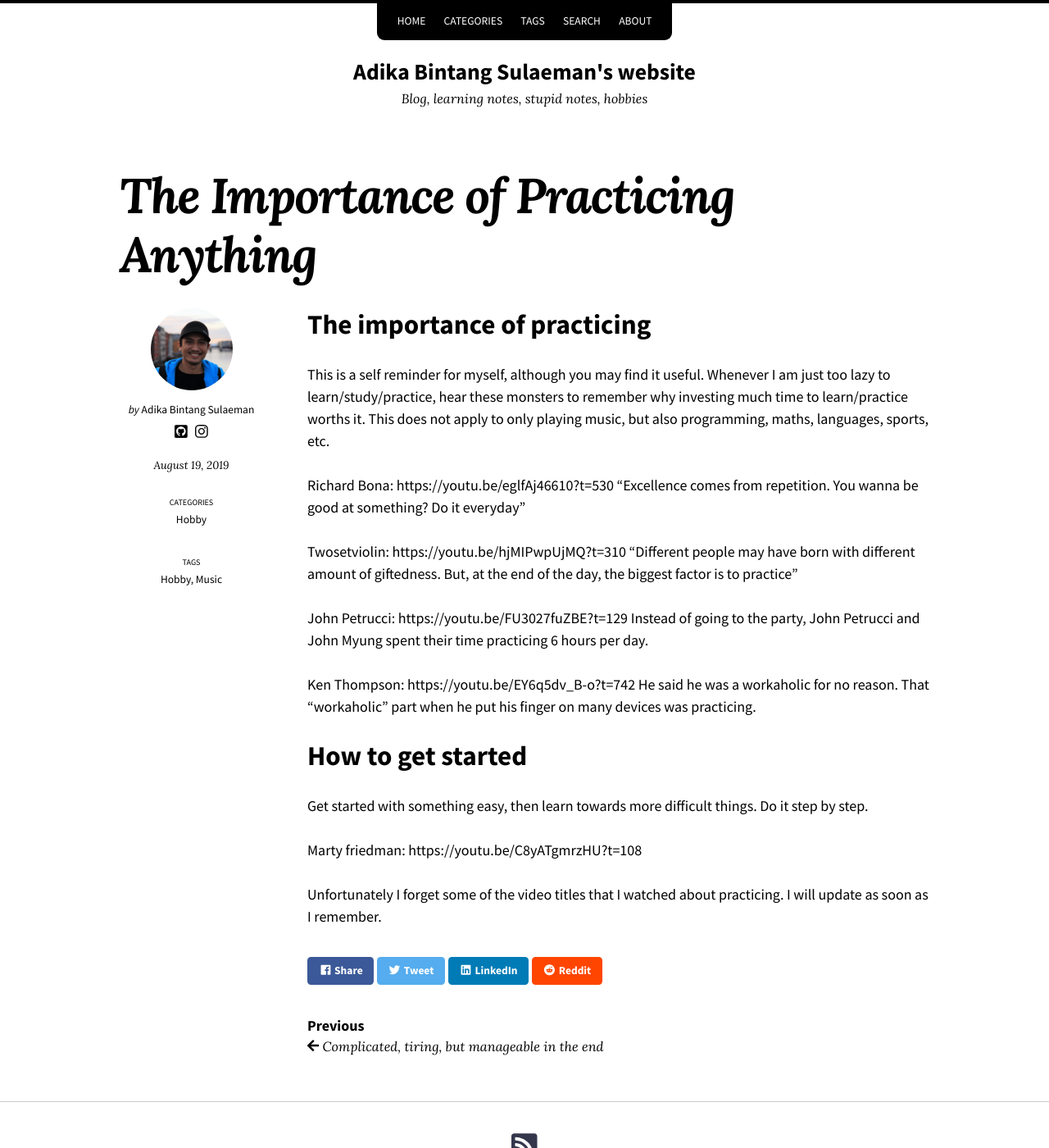
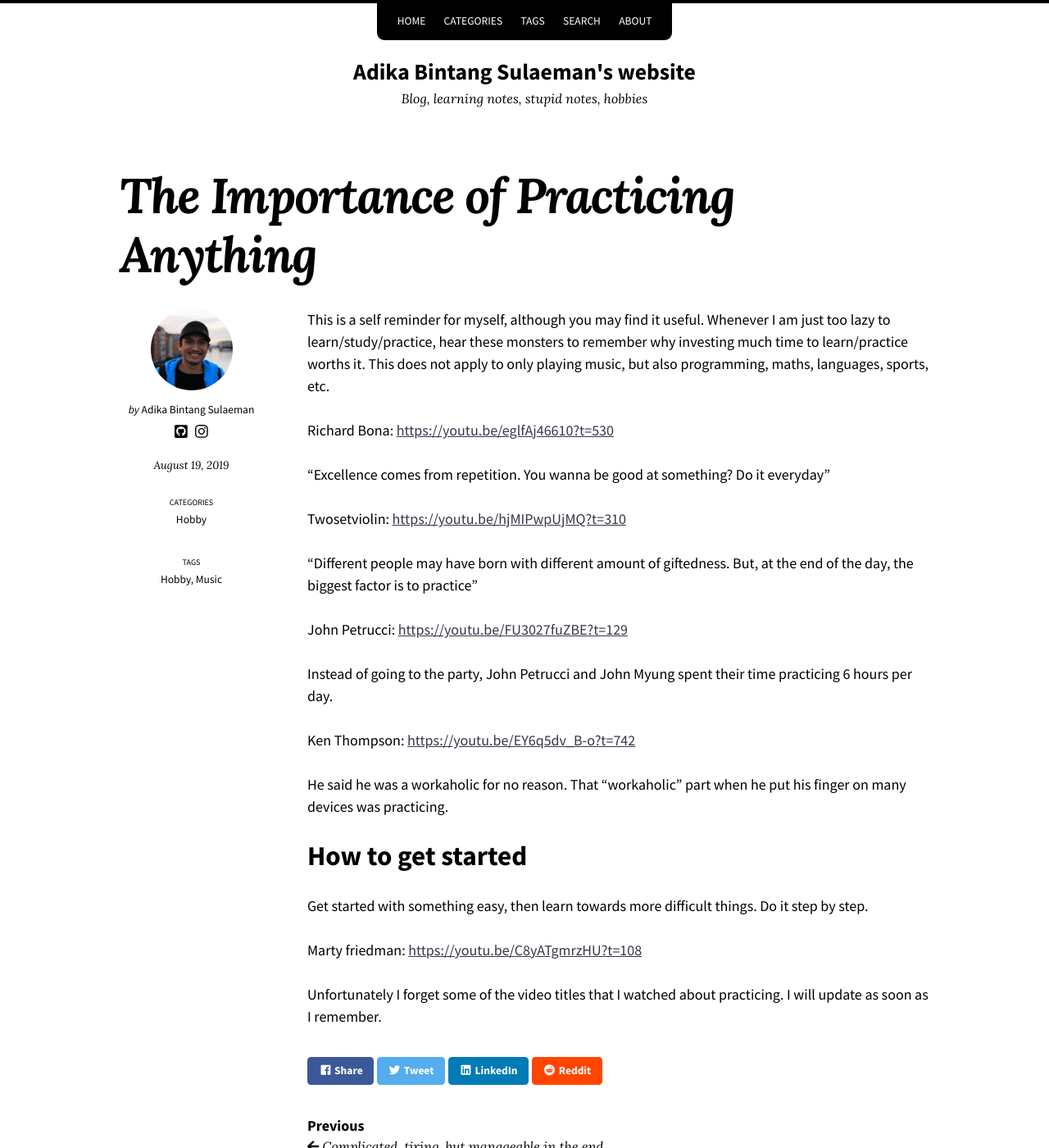
Before and after one commit to adikabintang/adikabintang.github.io, a Jekyll site: the page built from _posts/2019-08-18-practicing.md, in a window 1280 px wide and 1400 px high. Shown: the whole window at 82% size. Built offline with Jekyll 4.4.1, drawn with Linux system fonts in a browser that asks for light colours; nearby versions of some CDN libraries.

Commit message:
fix links

```diff
--- a/_posts/2019-08-18-practicing.md
+++ b/_posts/2019-08-18-practicing.md
@@ -8,27 +8,29 @@ tags:
   - Music
 ---
 
-# The importance of practicing
-
 This is a self reminder for myself, although you may find it useful. Whenever I am just too lazy to learn/study/practice, hear these monsters to remember why investing much time to learn/practice worths it. This does not apply to only playing music, but also programming, maths, languages, sports, etc.
 
-Richard Bona: https://youtu.be/eglfAj46610?t=530
+Richard Bona: [https://youtu.be/eglfAj46610?t=530](https://youtu.be/eglfAj46610?t=530)
+
 "Excellence comes from repetition. You wanna be good at something? Do it everyday"
 
-Twosetviolin: https://youtu.be/hjMIPwpUjMQ?t=310
+Twosetviolin: [https://youtu.be/hjMIPwpUjMQ?t=310](https://youtu.be/hjMIPwpUjMQ?t=310)
+
 "Different people may have born with different amount of giftedness. But, at the end of the day, the biggest factor is to practice"
 
-John Petrucci: https://youtu.be/FU3027fuZBE?t=129
+John Petrucci: [https://youtu.be/FU3027fuZBE?t=129](https://youtu.be/FU3027fuZBE?t=129)
+
 Instead of going to the party, John Petrucci and John Myung spent their time practicing 6 hours per day.
 
 
-Ken Thompson: https://youtu.be/EY6q5dv_B-o?t=742
+Ken Thompson: [https://youtu.be/EY6q5dv_B-o?t=742](https://youtu.be/EY6q5dv_B-o?t=742)
+
 He said he was a workaholic for no reason. That "workaholic" part when he put his finger on many devices was practicing.
 
 # How to get started
 
 Get started with something easy, then learn towards more difficult things. Do it step by step.
 
-Marty friedman: https://youtu.be/C8yATgmrzHU?t=108
+Marty friedman: [https://youtu.be/C8yATgmrzHU?t=108](https://youtu.be/C8yATgmrzHU?t=108)
 
 Unfortunately I forget some of the video titles that I watched about practicing. I will update as soon as I remember.
```
